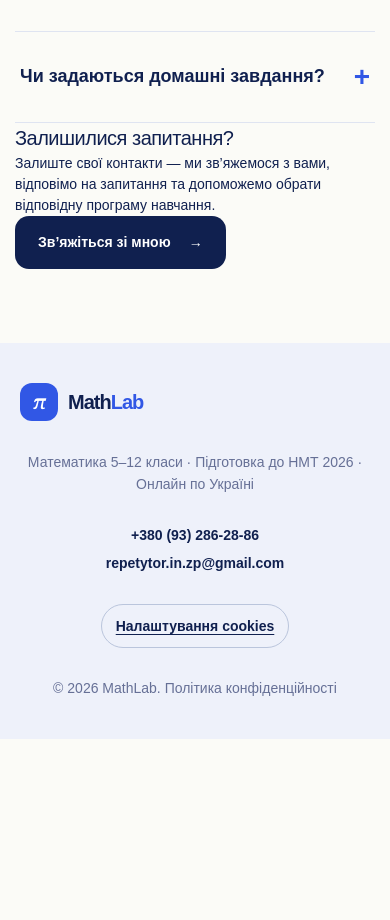
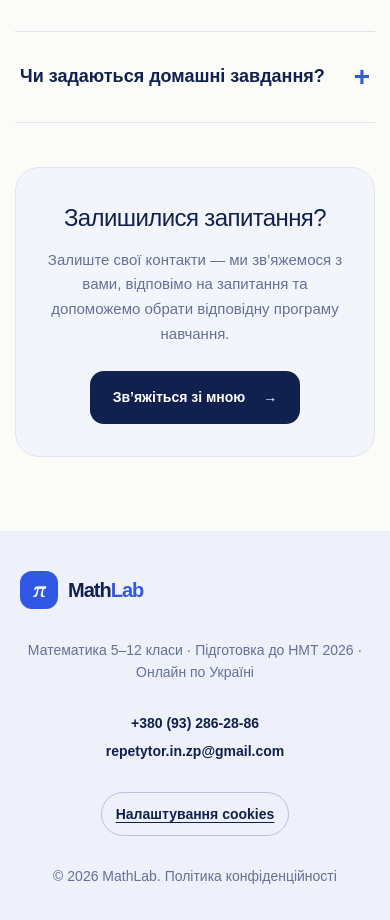
Before and after one commit to SmychenkoOleg/tutor.zp.ua, a Next.js app: page / in a window 390 px wide. Shown: the part 7780-8700 px from the top of the page. Before the commit the page ends 8587 px from the top, so only its background shows below. Built offline with nearby package versions, Linux system fonts and the light colour scheme.

Commit message:
style(faq): responsive contact invitation after frequently asked questions

```diff
--- a/app/globals.css
+++ b/app/globals.css
@@ -117,6 +117,10 @@ h3 { font-size:clamp(20px,1.7vw,26px); letter-spacing:-.025em; }
 .faq summary span { font-size:28px; color:var(--blue); }
 .faq details[open] summary span { transform:rotate(45deg); }
 .faq details p { color:var(--muted); line-height:1.7; padding:0 50px 22px 5px; }
+.faq-follow-up { max-width:790px; margin:44px auto 0; padding:32px clamp(20px,5vw,44px); border:1px solid var(--line); border-radius:24px; background:#f3f5fc; text-align:center; }
+.faq-follow-up h3 { font-size:clamp(24px,3vw,32px); letter-spacing:-.025em; margin:0 0 12px; }
+.faq-follow-up p { max-width:610px; margin:0 auto 24px; color:var(--muted); font-size:clamp(15px,1.25vw,17px); line-height:1.65; }
+.faq-follow-up .button { width:auto; }
 footer { padding:45px max(20px,calc((100% - 1180px)/2)); background:#eef1fa; display:grid; grid-template-columns:1fr 1.5fr 1fr; align-items:center; gap:30px; }
 footer p { color:var(--muted); margin:0; text-align:center; line-height:1.6; }
 footer>div { display:flex; flex-direction:column; gap:7px; align-items:flex-end; font-weight:800; }
```
